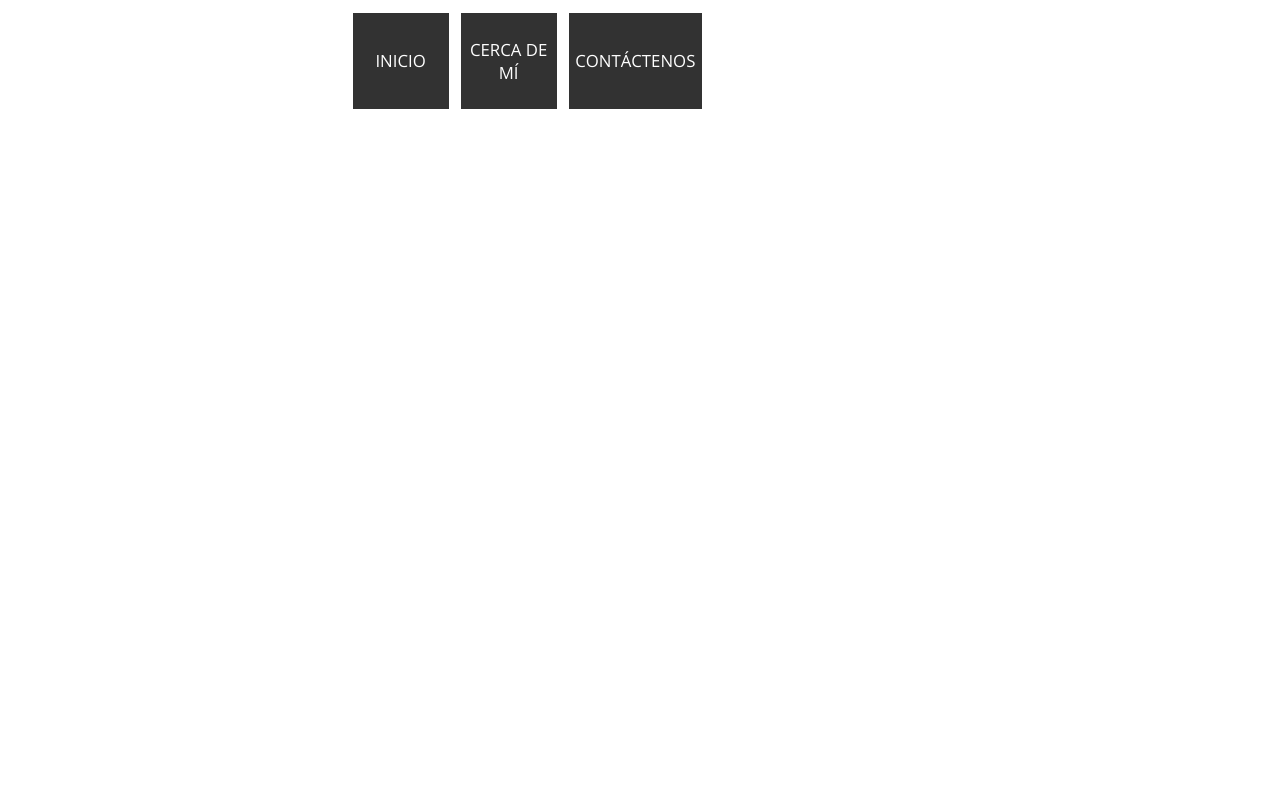
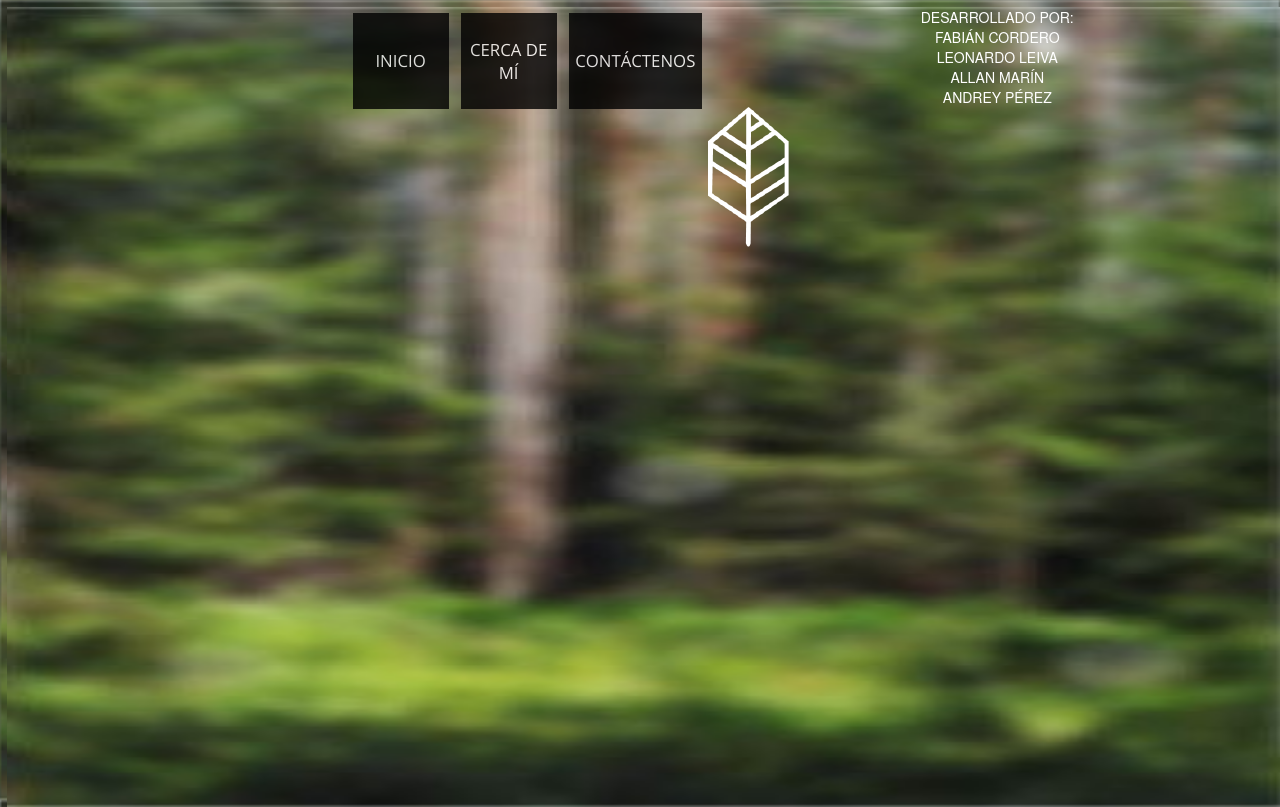
Before and after one commit to allan09/web_ara, a plain HTML site: page contact.html in a window 1280 px wide. Drawn offline with nearby package versions, Linux system fonts and the light colour scheme.

Commit message:
cambie el fondo en otro lado

```diff
--- a/contact.html
+++ b/contact.html
@@ -15,7 +15,7 @@
 html,
 
 body {
-  background:url(../www/img/fondo.jpg);
+  background:url("/img/fondo.jpg");
   background-position: center;
   background-repeat: no repeat;
   background-attachment: fixed;
```
